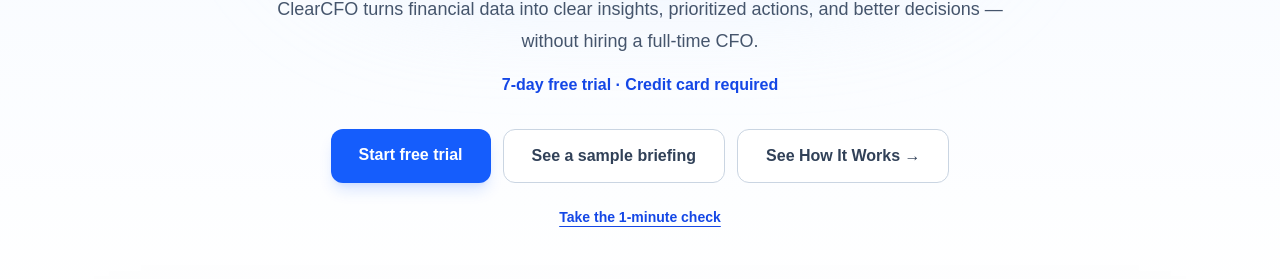
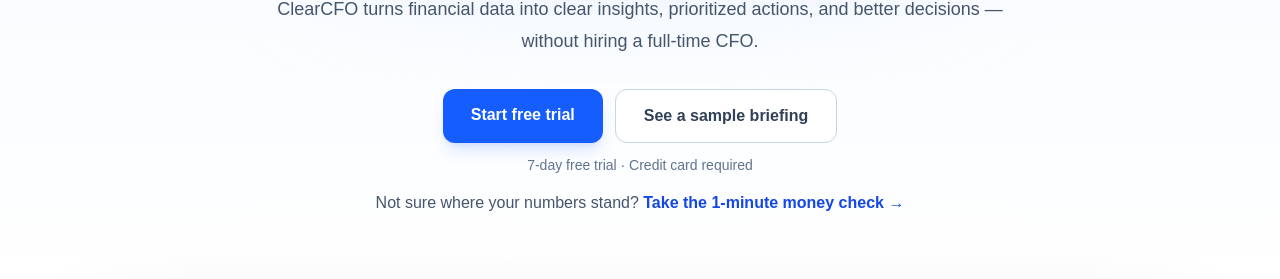
Before and after one commit to coxdavid9/clearcfo, a Next.js app: page / in a window 1280 px wide. Shown: the part 400-679 px from the top of the page. Built offline with nearby package versions, Linux system fonts and the light colour scheme; no server answers.

Commit message:
Simplify homepage hero CTAs and demote trial disclosure

```diff
--- a/src/components/Hero.tsx
+++ b/src/components/Hero.tsx
@@ -22,13 +22,15 @@ export default function Hero() {
         <p className="mx-auto mt-7 max-w-3xl text-base leading-7 text-slate-600 sm:text-lg sm:leading-8">
           ClearCFO turns financial data into clear insights, prioritized actions, and better decisions — without hiring a full-time CFO.
         </p>
-        <p className="mt-4 font-semibold text-blue-700"><TrialLine /></p>
         <div className="mt-8 flex flex-col justify-center gap-3 sm:flex-row">
           <a href="/signup" className="rounded-xl bg-blue-600 px-7 py-3.5 font-semibold text-white shadow-lg shadow-blue-600/15 transition-all duration-200 hover:-translate-y-0.5 hover:bg-blue-700 hover:shadow-md focus-visible:outline-none focus-visible:ring-2 focus-visible:ring-blue-600/30">Start free trial</a>
           <a href="/demo" className="rounded-xl border border-slate-300 bg-white px-7 py-3.5 font-semibold text-slate-700 transition-all duration-200 hover:-translate-y-0.5 hover:border-blue-300 hover:bg-slate-50 hover:shadow-sm focus-visible:outline-none focus-visible:ring-2 focus-visible:ring-blue-600/30">See a sample briefing</a>
-          <a href="#how-it-works" className="rounded-xl border border-slate-300 bg-white px-7 py-3.5 font-semibold text-slate-700 transition-all duration-200 hover:-translate-y-0.5 hover:border-blue-300 hover:bg-slate-50 hover:shadow-sm focus-visible:outline-none focus-visible:ring-2 focus-visible:ring-blue-600/30">See How It Works →</a>
         </div>
-        <a href="/quiz" className="mt-4 inline-block py-2 text-sm font-semibold text-blue-700 underline underline-offset-4">Take the 1-minute check</a>
+        <p className="mt-3 text-sm text-slate-500"><TrialLine /></p>
+        <p className="mt-4 text-base text-slate-600">
+          Not sure where your numbers stand?{" "}
+          <a href="/quiz" className="font-bold text-blue-700 underline-offset-4 hover:underline">Take the 1-minute money check →</a>
+        </p>
       </ScrollReveal>
 
       <ScrollReveal className="relative mx-auto mt-14 max-w-6xl sm:mt-16" delay={120} y={28}>
```
